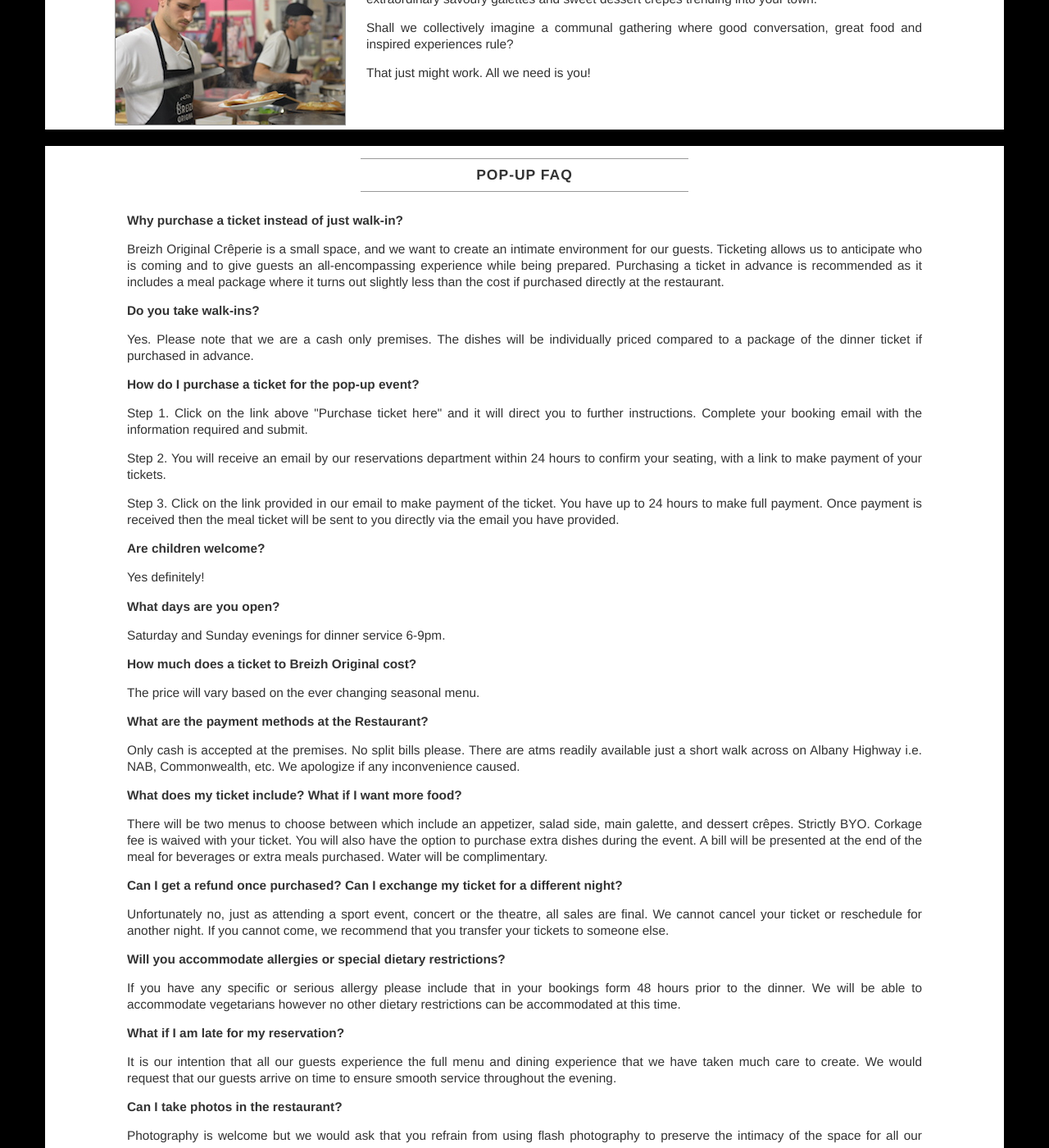
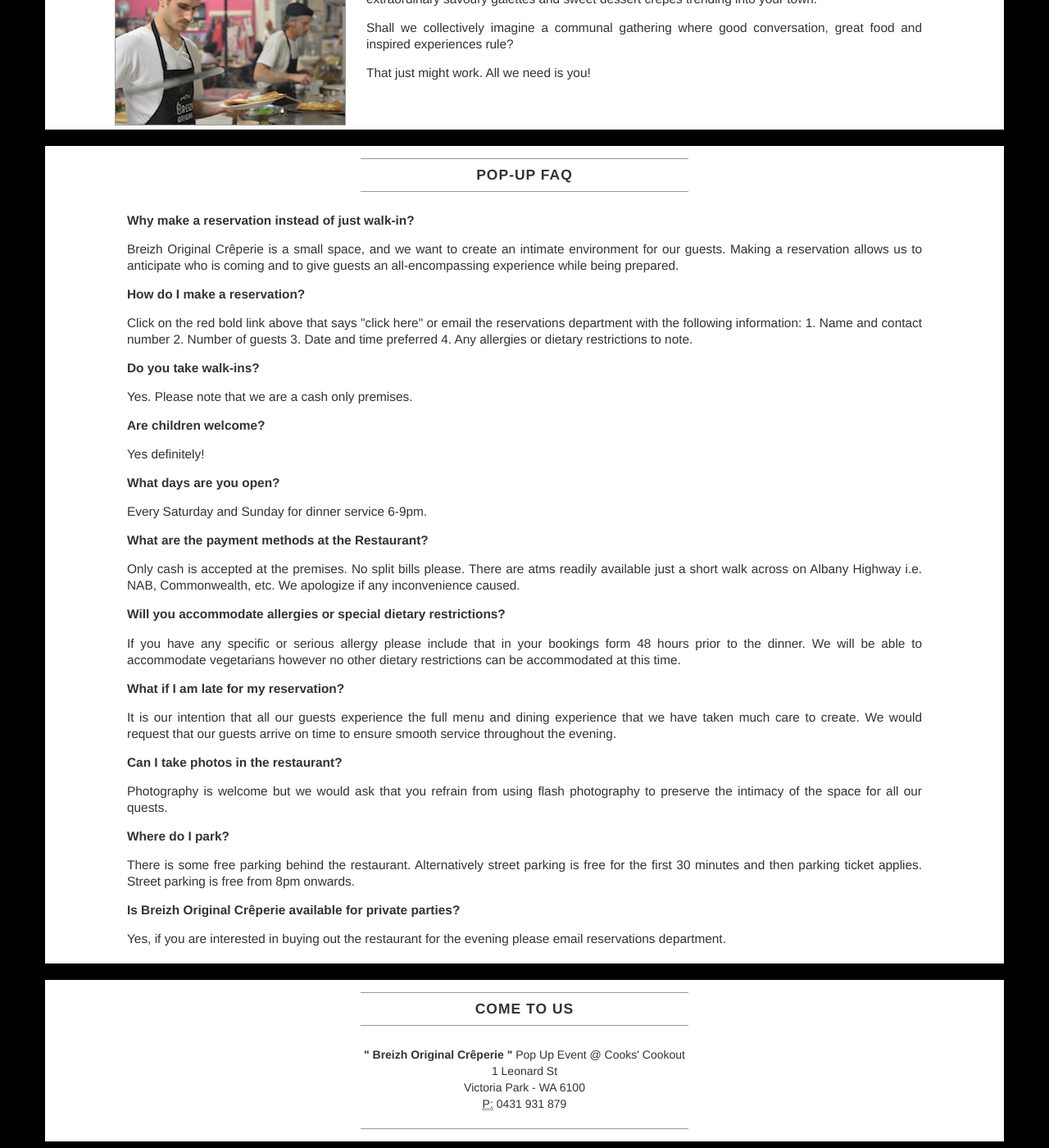
Before and after one commit to giushansen/static-site, a Jekyll site: the page built from index.html, in a window 1280 px wide and 1400 px high, scrolled down 1444 px. Shown: the whole window at 82% size. Built offline with Jekyll 4.4.1, drawn with Linux system fonts in a browser that asks for light colours; nearby versions of some CDN libraries; some of the changed text lies outside the part shown.

```diff
--- a/_pages/booking/index.html
+++ b/_pages/booking/index.html
@@ -28,8 +28,7 @@
               <p>6 - <strong>Any comments</strong> (Questions, Allergy, Requests of all kind or almost...)</p>
               <hr>
               <p><strong><i>What's next:</i></strong></p>
-              <p><i>A response will be forwarded back to you within 24 hours according to availability and a link will be provided for payment of your ticket.</i></p>
-              <p><i>Once payment is received, you will receive a ticket confirming your reservation.</i></p>
+              <p><i>A response will be forwarded back to you within 24 hours according to availability.</i></p>
             </div>
         </div>
     </div>
--- a/index.html
+++ b/index.html
@@ -58,8 +58,8 @@
             <h2 class="intro-text text-center"><strong>NEXT POP-UP EVENT DETAILS</strong></h2>
             <p class="intro-text text-center">Every Saturday and Sunday night</p>
             <hr class="title">
-            <h5 class="text-center">| Cost: $35 per meal ticket | BYO - Corkage fee is waived with the ticket | 1800 - 2100 Hours | Cooks' Cookout | 1 Leonard Street 6100 Victoria Park | Mobile 04 319 318 79|</h5>
-            <div class="text-center"><strong>Please purchase your ticket now as attendance is limited so it will fill up fast - <a style="color: red;" href="{{site.url}}/booking"><u>Purchase ticket here!</u></a></strong></div>
+            <h5 class="text-center">1800 - 2100 Hours | Cooks' Cookout | 1 Leonard Street 6100 Victoria Park | Mobile 04 319 318 79</h5>
+            <div class="text-center"><strong>Bookings and walk-ins welcome! - <a style="color: red;" href="{{site.url}}/booking"><u>For bookings click here!</u></a></strong></div>
             <hr>
             <img class="img-responsive img-border img-left" src="{{site.url}}/img/BreizhTeam.jpg" alt="">
             <hr class="visible-xs">
@@ -76,27 +76,18 @@
             <hr>
             <h2 class="intro-text text-center"><strong>POP-UP FAQ</strong></h2>
             <hr class="title">
-
-            <p><strong>Why purchase a ticket instead of just walk-in?</strong></p>
-            <p>Breizh Original Cr&ecirc;perie is a small space, and we want to create an intimate environment for our guests. Ticketing allows us to anticipate who is coming and to give guests an all-encompassing experience while being prepared. Purchasing a ticket in advance is recommended as it includes a meal package where it turns out slightly less than the cost if purchased directly at the restaurant.</p>
+            <p><strong>Why make a reservation instead of just walk-in?</strong></p>
+            <p>Breizh Original Cr&ecirc;perie is a small space, and we want to create an intimate environment for our guests. Making a reservation allows us to anticipate who is coming and to give guests an all-encompassing experience while being prepared.</p>
+            <p><strong>How do I make a reservation?</strong></p>
+            <p>Click on the red bold link above that says "click here" or email the reservations department with the following information: 1. Name and contact number 2. Number of guests 3. Date and time preferred 4. Any allergies or dietary restrictions to note.</p>
             <p><strong>Do you take walk-ins?</strong></p>
-            <p>Yes. Please note that we are a cash only premises. The dishes will be individually priced compared to a package of the dinner ticket if purchased in advance.</p>
-            <p><strong>How do I purchase a ticket for the pop-up event?</strong></p>
-            <p>Step 1. Click on the link above "Purchase ticket here" and it will direct you to further instructions. Complete your booking email with the information required and submit.</p>
-            <p>Step 2. You will receive an email by our reservations department within 24 hours to confirm your seating, with a link to make payment of your tickets.</p>
-            <p>Step 3. Click on the link provided in our email to make payment of the ticket. You have up to 24 hours to make full payment. Once payment is received then the meal ticket will be sent to you directly via the email you have provided.</p>
+            <p>Yes. Please note that we are a cash only premises.</p>
             <p><strong>Are children welcome?</strong></p>
             <p>Yes definitely!</p>
             <p><strong>What days are you open?</strong></p>
-            <p>Saturday and Sunday evenings for dinner service 6-9pm.</p>
-            <p><strong>How much does a ticket to Breizh Original cost?</strong></p>
-            <p>The price will vary based on the ever changing seasonal menu.</p>
+            <p>Every Saturday and Sunday for dinner service 6-9pm.</p>
             <p><strong>What are the payment methods at the Restaurant?</strong></p>
             <p>Only cash is accepted at the premises. No split bills please. There are atms readily available just a short walk across on Albany Highway i.e. NAB, Commonwealth, etc. We apologize if any inconvenience caused.</p>
-            <p><strong>What does my ticket include? What if I want more food?</strong></p>
-            <p>There will be two menus to choose between which include an appetizer, salad side, main galette, and dessert crêpes. Strictly BYO. Corkage fee is waived with your ticket. You will also have the option to purchase extra dishes during the event. A bill will be presented at the end of the meal for beverages or extra meals purchased. Water will be complimentary.</p>
-            <p><strong>Can I get a refund once purchased? Can I exchange my ticket for a different night?</strong></p>
-            <p>Unfortunately no, just as attending a sport event, concert or the theatre, all sales are final. We cannot cancel your ticket or reschedule for another night. If you cannot come, we recommend that you transfer your tickets to someone else.</p>
             <p><strong>Will you accommodate allergies or special dietary restrictions?</strong></p>
             <p>If you have any specific or serious allergy please include that in your bookings form 48 hours prior to the dinner. We will be able to accommodate vegetarians however no other dietary restrictions can be accommodated at this time.</p>
             <p><strong>What if I am late for my reservation?</strong></p>
@@ -106,7 +97,7 @@
             <p><strong>Where do I park?</strong></p>
             <p>There is some free parking behind the restaurant. Alternatively street parking is free for the first 30 minutes and then parking ticket applies. Street parking is free from 8pm onwards.</p>
             <p><strong>Is Breizh Original Cr&ecirc;perie available for private parties?</strong></p>
-            <p>Yes, if you are interested in buying out the restaurant for the evening please email <u>booking@breizhoriginal.com.au</u>.</p>
+            <p>Yes, if you are interested in buying out the restaurant for the evening please email reservations department.</p>
 
         </div>
     </div>
```
Also changed, not shown: other parts of _pages/booking/index.html (+1 -1 lines), other parts of index.html (+1 -1 lines), _pages/menu/index.html (+25 -28 lines).
